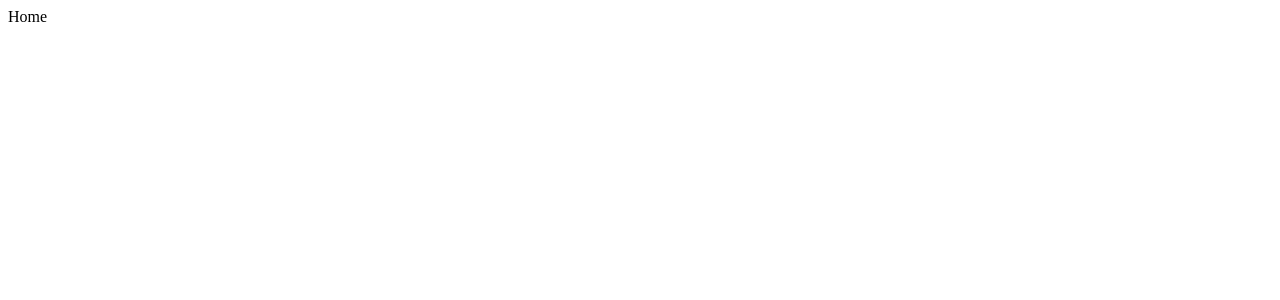
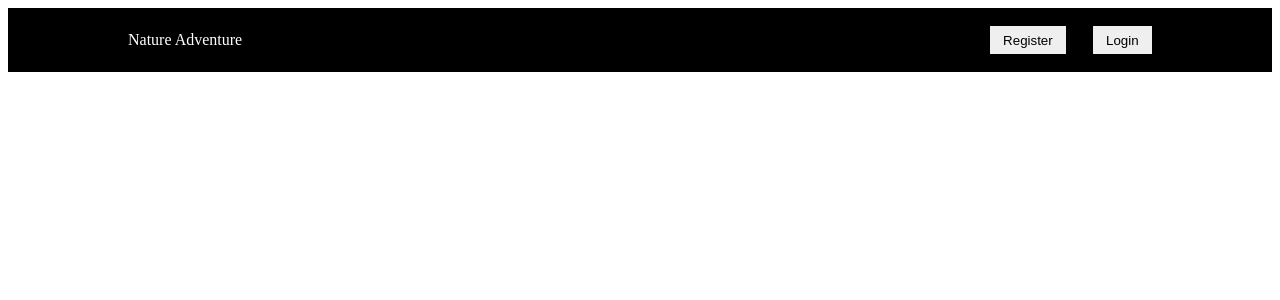
Before and after one commit to PedroPeriquito/Flag-Projeto-Frontend, a React (Create React App) app: page / in a window 1280 px wide. Shown: the top 300 px of the page. Built offline with nearby package versions, Linux system fonts and the light colour scheme.

Commit message:
Navbar inicio

```diff
--- a/src/App.css
+++ b/src/App.css
@@ -0,0 +1,4 @@
+:root{
+  --blackColor: black;
+  --whiteColor: white;
+}
--- a/src/App.js
+++ b/src/App.js
@@ -1,5 +1,8 @@
 import { BrowserRouter, Routes, Route } from 'react-router-dom';
 import Home from './Pages/Home/Home';
+import Destinations from './Pages/Destinations/Destinations';
+import Booking from './Pages/Booking/Booking';
+import Contacts from './Pages/Contacts/Contacts';
 import './App.css';
 
 function App() {
@@ -7,6 +10,9 @@ function App() {
 		<BrowserRouter>
 			<Routes>
 				<Route path='/' element={<Home />} />
+				<Route path='/destinations' element={<Destinations />} />
+				<Route path='/booking' element={<Booking />} />
+				<Route path='/contacts' element={<Contacts />} />
 			</Routes>
 		</BrowserRouter>
 	);
--- a/src/Components/Navbar/Navbar.css
+++ b/src/Components/Navbar/Navbar.css
@@ -1,3 +1,27 @@
-.navbar{
-    height: 1rem;
+.navbar {
+	height: 4rem;
+	background-color: var(--blackColor);
+	display: flex;
+	justify-content: center;
 }
+
+.navContainer {
+	width: 100%;
+	max-width: 1024px;
+	color: var(--whiteColor);
+	display: flex;
+	align-items: center;
+	justify-content: space-between;
+}
+
+.logo {
+	font-weight: 500;
+}
+
+.navButton {
+	margin-left: 2em;
+	border: none;
+	padding: 0.5em 1em;
+	cursor: pointer;
+	color: var(--blackColor);
+}
--- a/src/Components/Navbar/Navbar.jsx
+++ b/src/Components/Navbar/Navbar.jsx
@@ -1,13 +1,14 @@
-import './navbar.css';
+import './Navbar.css';
 
 const Navbar = () => {
 	return (
 		<div className='navbar'>
 			<div className='navContainer'>
-                <span className='logo'>Nature Adventure</span>
-                <div className="navitems">
-
-                </div>
+				<span className='logo'>Nature Adventure</span>
+				<div className='navitems'>
+					<button className='navButton'>Register</button>
+					<button className='navButton'>Login</button>
+				</div>
 			</div>
 		</div>
 	);
--- a/src/Pages/Booking/Booking.jsx
+++ b/src/Pages/Booking/Booking.jsx
@@ -0,0 +1,7 @@
+import './Booking.css';
+
+const Booking = () => {
+	return <div>Booking</div>;
+};
+
+export default Booking;
--- a/src/Pages/Contacts/Contacts.jsx
+++ b/src/Pages/Contacts/Contacts.jsx
@@ -0,0 +1,9 @@
+import "./Contacts.css"
+
+const Contacts = () => {
+  return (
+    <div>Contacts</div>
+  )
+}
+
+export default Contacts
--- a/src/Pages/Destinations/Destinations.jsx
+++ b/src/Pages/Destinations/Destinations.jsx
@@ -0,0 +1,7 @@
+import './Destinations.css';
+
+const Destinations = () => {
+	return <div>Destinations</div>;
+};
+
+export default Destinations;
--- a/src/Pages/Home/Home.jsx
+++ b/src/Pages/Home/Home.jsx
@@ -1,7 +1,12 @@
 import './Home.css';
+import Navbar from '../../Components/Navbar/Navbar';
 
 const Home = () => {
-	return <div>Home</div>;
+	return (
+		<div>
+			<Navbar />
+		</div>
+	);
 };
 
 export default Home;
```
